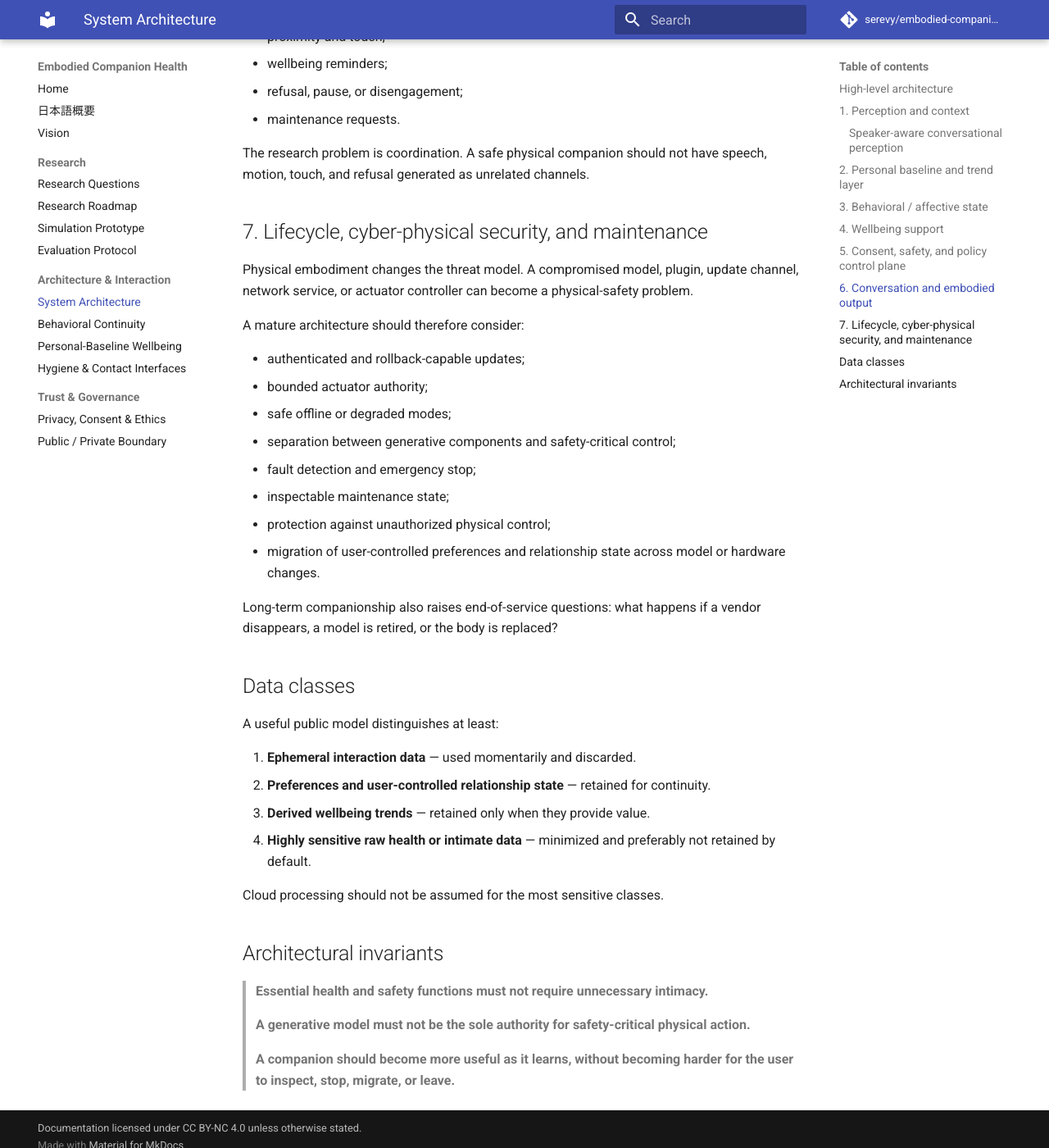
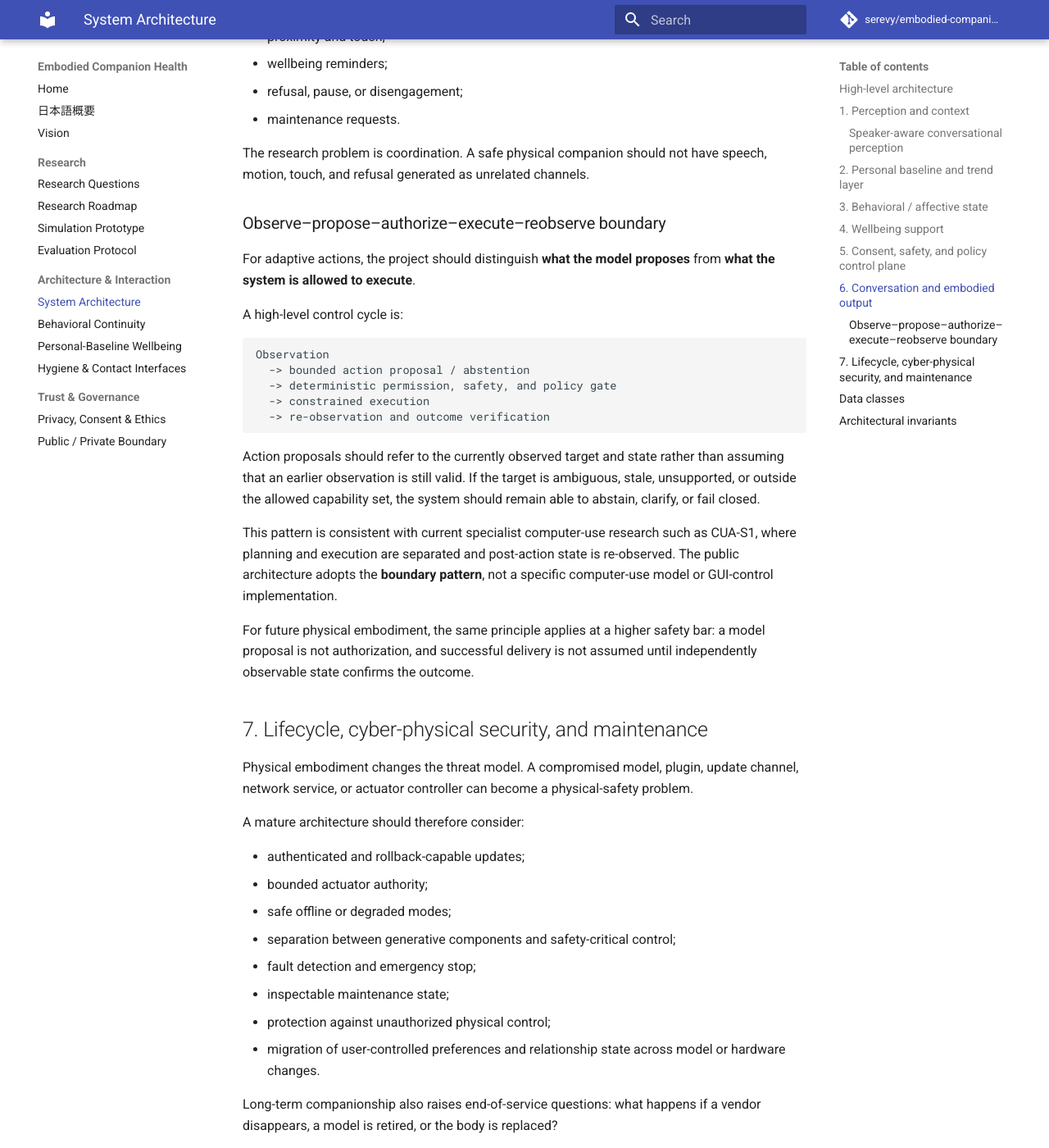
Before and after one commit to serevy/embodied-companion-health, an MkDocs documentation site: the page built from docs/system-architecture.md, in a window 1280 px wide and 1400 px high, scrolled down 3840 px. Shown: the whole window at 82% size. Built offline with MkDocs 1.6.1 and Material for MkDocs 9.7.7, drawn with Linux system fonts in a browser that asks for light colours; comment, search, counter and statistics services are not loaded.

Commit message:
docs: add bounded action proposal and re-observation boundary

````diff
--- a/docs/system-architecture.md
+++ b/docs/system-architecture.md
@@ -136,6 +136,26 @@ Outputs may include:
 
 The research problem is coordination. A safe physical companion should not have speech, motion, touch, and refusal generated as unrelated channels.
 
+### Observe–propose–authorize–execute–reobserve boundary
+
+For adaptive actions, the project should distinguish **what the model proposes** from **what the system is allowed to execute**.
+
+A high-level control cycle is:
+
+```text
+Observation
+  -> bounded action proposal / abstention
+  -> deterministic permission, safety, and policy gate
+  -> constrained execution
+  -> re-observation and outcome verification
+```
+
+Action proposals should refer to the currently observed target and state rather than assuming that an earlier observation is still valid. If the target is ambiguous, stale, unsupported, or outside the allowed capability set, the system should remain able to abstain, clarify, or fail closed.
+
+This pattern is consistent with current specialist computer-use research such as CUA-S1, where planning and execution are separated and post-action state is re-observed. The public architecture adopts the **boundary pattern**, not a specific computer-use model or GUI-control implementation.
+
+For future physical embodiment, the same principle applies at a higher safety bar: a model proposal is not authorization, and successful delivery is not assumed until independently observable state confirms the outcome.
+
 ## 7. Lifecycle, cyber-physical security, and maintenance
 
 Physical embodiment changes the threat model. A compromised model, plugin, update channel, network service, or actuator controller can become a physical-safety problem.
````
